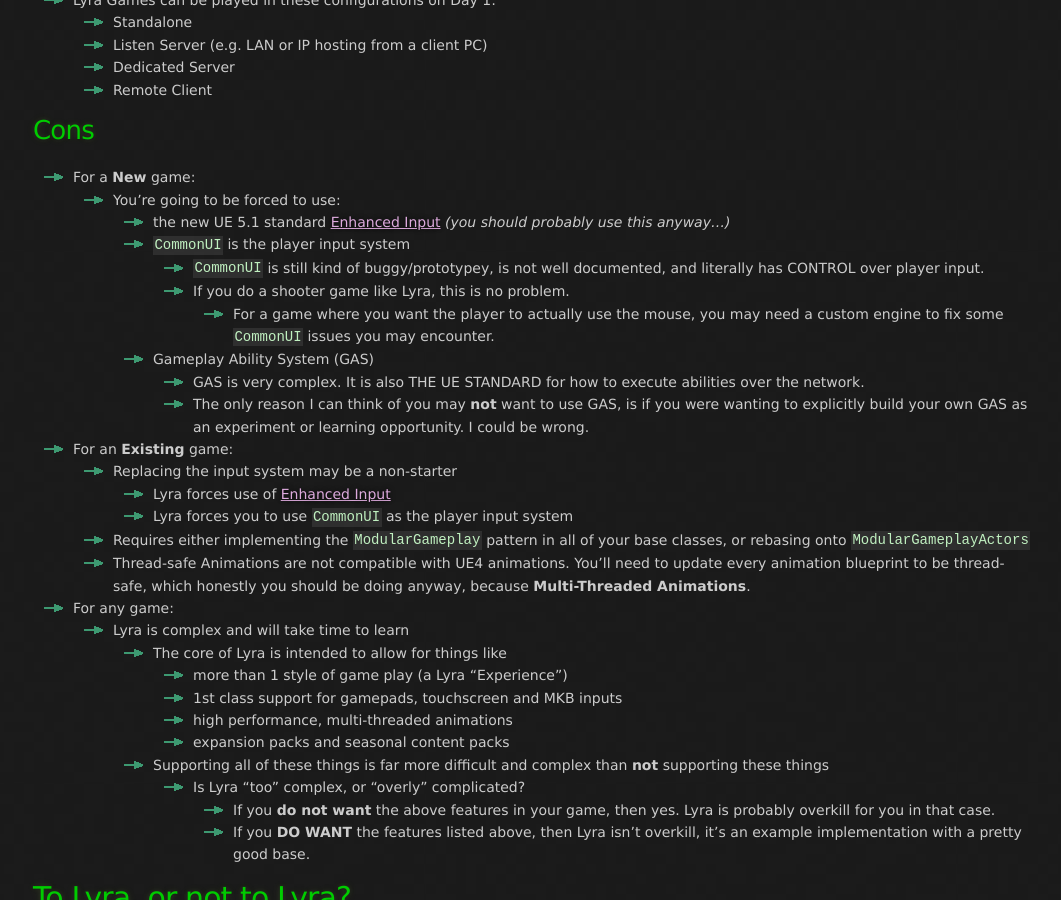
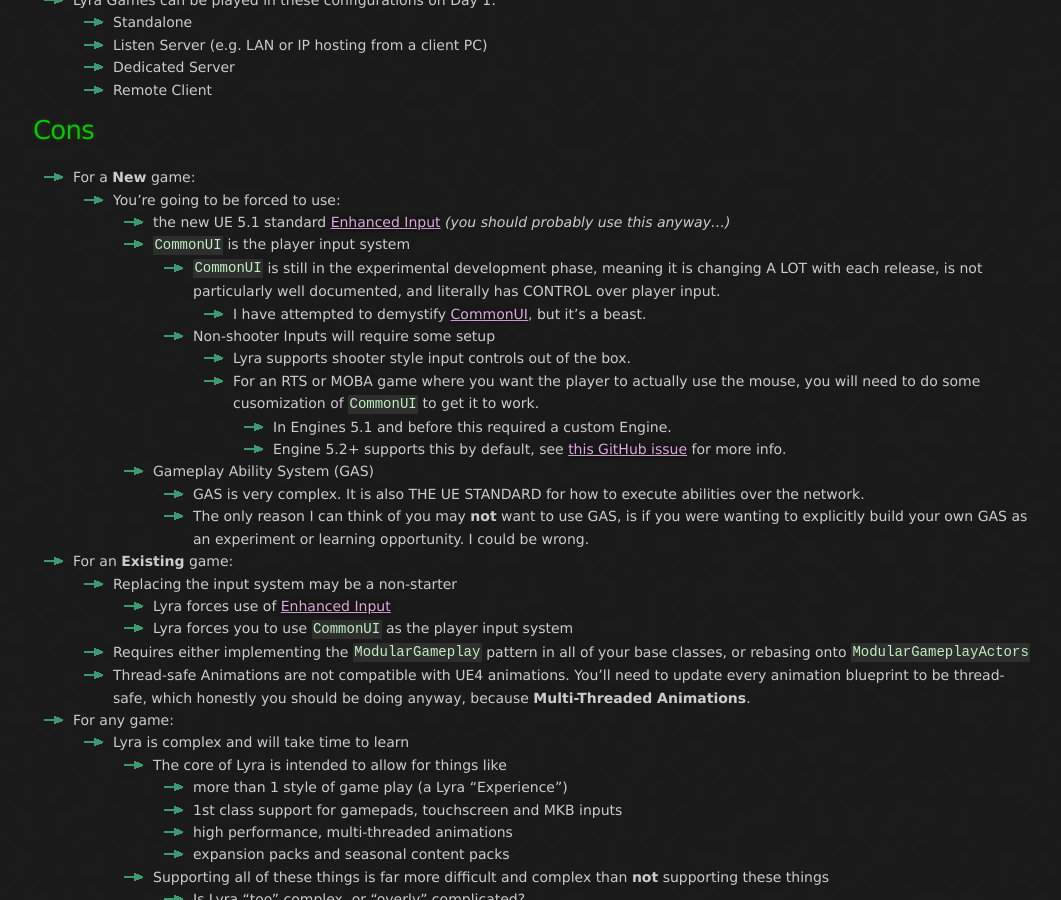
Before and after one commit to x157/x157.github.io, a Jekyll site: the page built from UE5/LyraStarterGame/Pros-and-Cons.md, in a window 1280 px wide and 900 px high, scrolled down 813 px. Shown: the whole window, without its empty margins (107-1168 px from the left). Built offline with Jekyll 4.4.1, drawn with Linux system fonts in a browser that asks for light colours.

Commit message:
Update CommonUI info in Pros & Cons

```diff
--- a/UE5/LyraStarterGame/Pros-and-Cons.md
+++ b/UE5/LyraStarterGame/Pros-and-Cons.md
@@ -52,9 +52,16 @@
     - You're going to be forced to use:
       - the new UE 5.1 standard [Enhanced Input](https://dev.epicgames.com/community/learning/tutorials/eD13/unreal-engine-enhanced-input-in-ue5) *(you should probably use this anyway...)*
       - `CommonUI` is the player input system
-          - `CommonUI` is still kind of buggy/prototypey, is not well documented, and literally has CONTROL over player input.
-          - If you do a shooter game like Lyra, this is no problem.
-            - For a game where you want the player to actually use the mouse, you may need a custom engine to fix some `CommonUI` issues you may encounter.
+          - `CommonUI` is still in the experimental development phase, meaning it is changing A LOT
+            with each release, is not particularly well documented,
+            and literally has CONTROL over player input.
+            - I have attempted to demystify [CommonUI](/UE5/CommonUI/), but it's a beast.
+          - Non-shooter Inputs will require some setup
+            - Lyra supports shooter style input controls out of the box.
+            - For an RTS or MOBA game where you want the player to actually use the mouse,
+              you will need to do some cusomization of `CommonUI` to get it to work.
+              - In Engines 5.1 and before this required a custom Engine.
+              - Engine 5.2+ supports this by default, see [this GitHub issue](https://github.com/x157/x157.github.io/issues/14) for more info.
       - Gameplay Ability System (GAS)
         - GAS is very complex. It is also THE UE STANDARD for how to execute abilities over the network.
         - The only reason I can think of you may **not** want to use GAS, is if you were wanting to explicitly build your own GAS as an experiment or learning opportunity.  I could be wrong.
```
